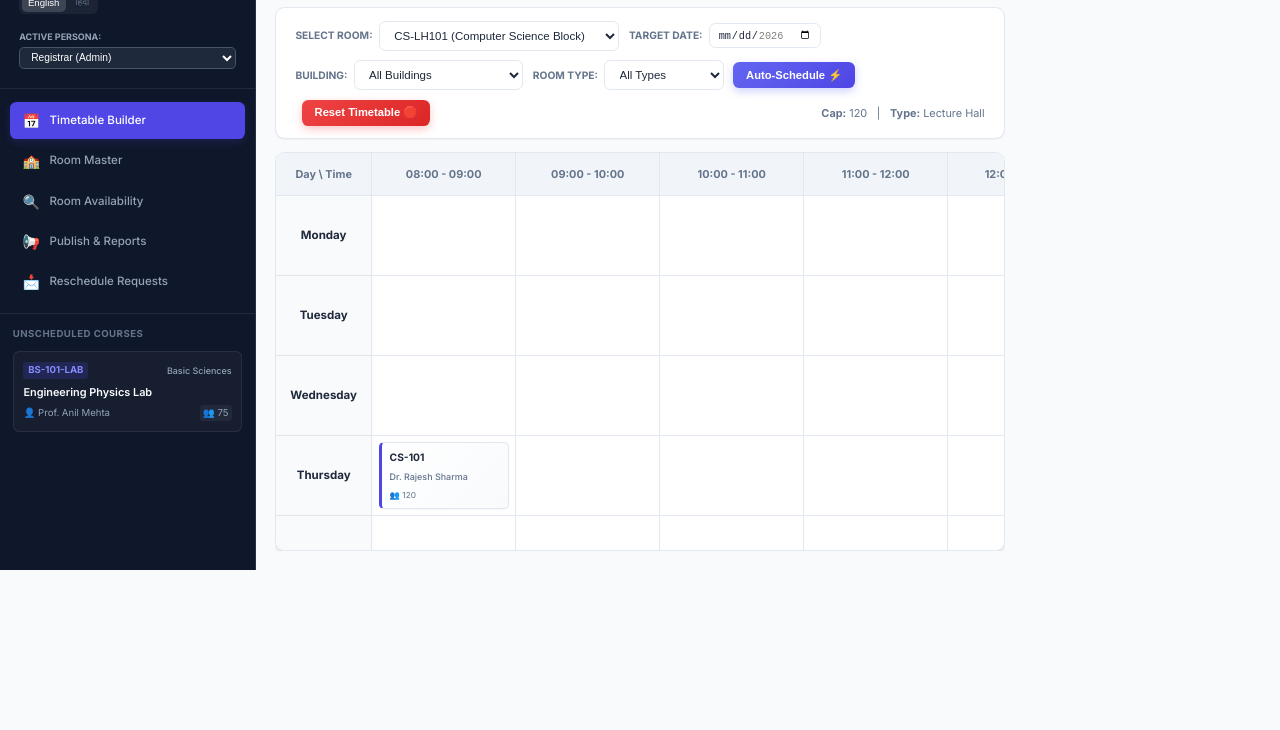
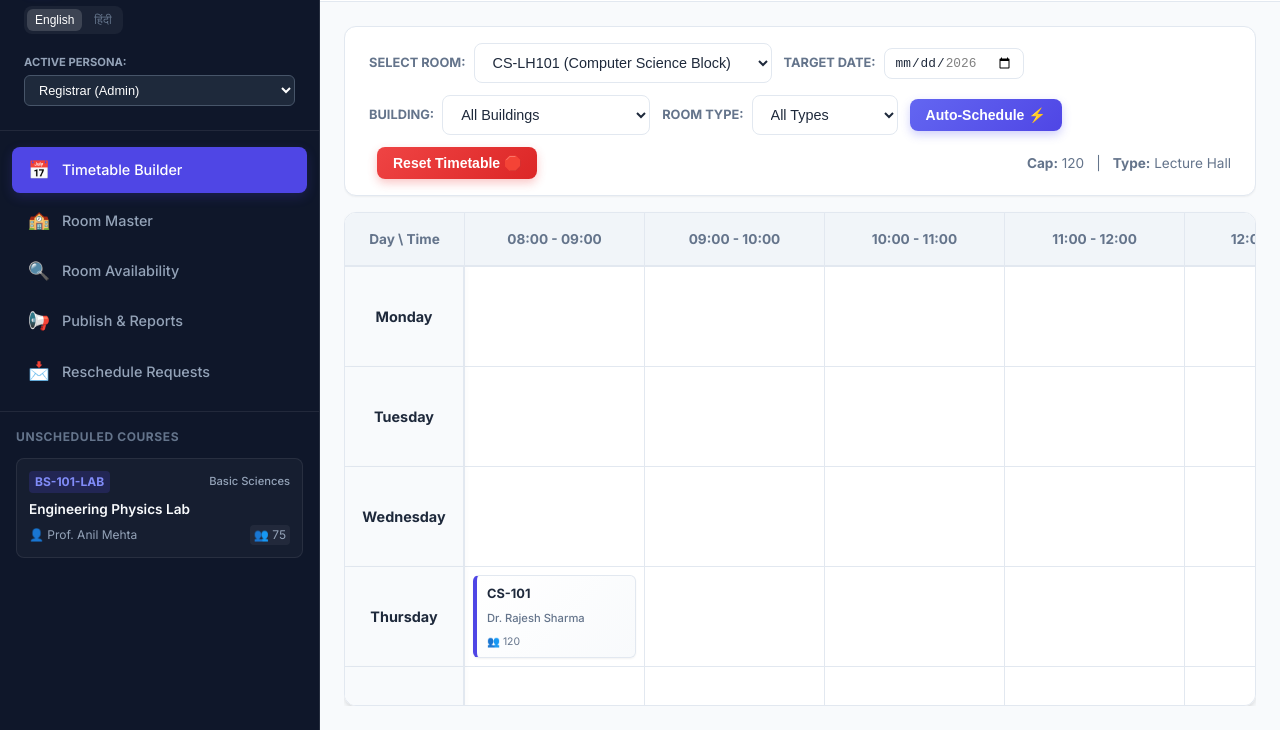
Before and after one commit to Aditya-Jain2004/campus-scheduler, a plain HTML site: page index.html in a window 1280 px wide. Shown: the part 70-800 px from the top of the page. Drawn offline with Linux system fonts and the light colour scheme.

Commit message:
Restore original styling layout and update cache buster

```diff
--- a/index.html
+++ b/index.html
@@ -4,7 +4,7 @@
   <meta charset="UTF-8">
   <meta name="viewport" content="width=device-width, initial-scale=1.0">
   <title>CampusScheduler - Timetable Management System</title>
-  <link rel="stylesheet" href="style.css?v=1.1">
+  <link rel="stylesheet" href="style.css?v=1.2">
 </head>
 <body>
 
--- a/style.css
+++ b/style.css
@@ -45,7 +45,6 @@
   overflow: hidden;
   height: 100vh;
   display: flex;
-  zoom: 0.8; /* Compact zoom out scale (80%) */
 }
 
 h1, h2, h3, h4, h5, h6 {
```
